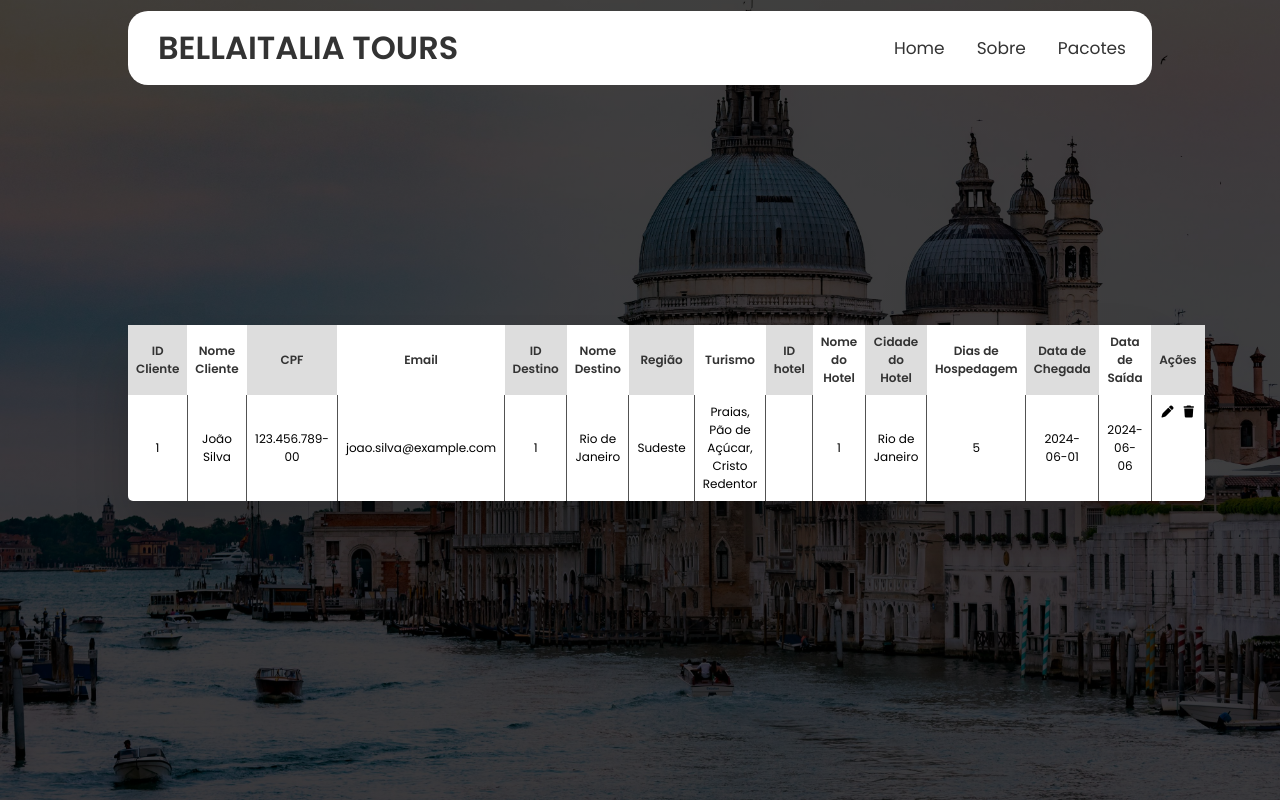
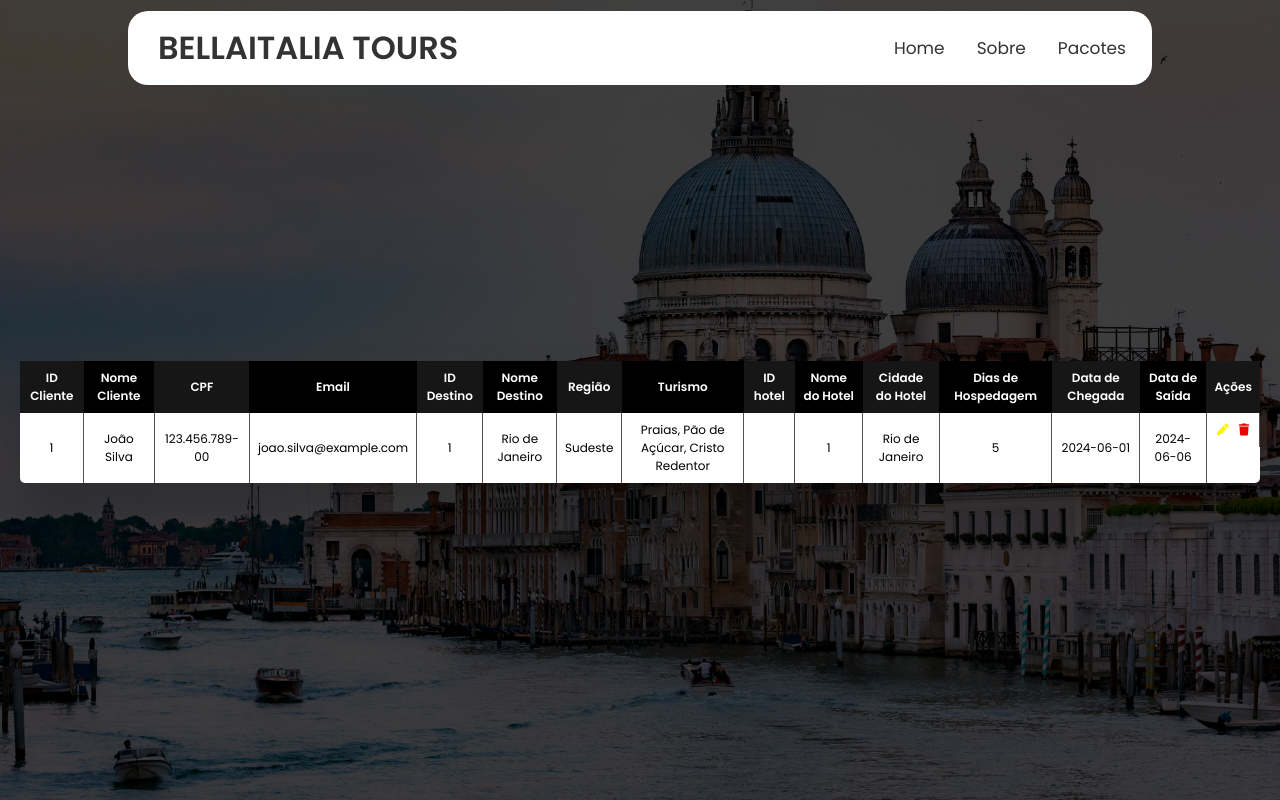
Before and after one commit to Medonca09/projeto_bellaItalia, a PHP site: page /listarReservas.php in a window 1280 px wide. Run offline with PHP 8.4, Linux system fonts and the light colour scheme; data comes from the database, SQL or seed files in the repository.

Commit message:
Criando novo arquivo js para exibir os campos de editar

```diff
--- a/css/listarReserva.css
+++ b/css/listarReserva.css
@@ -64,10 +64,10 @@
 }
 
 .info-table{
-    margin: 10px 70px 70px;
+    margin: 5px 20px 20px;
     box-shadow: 0px 30px 50px rgba( 0, 0, 0, 0.2 );
-	width: 80%;
-	margin-top: 6rem;
+	/* width: 100%; */
+	margin-top: 4rem;
 }
 
 .fl-table {
@@ -93,14 +93,14 @@
 }
 
 .fl-table thead th {
-    color: #333;
-    background: #FFF;
+    color: #fffefe;
+    background: #000000;
 }
 
 
 .fl-table thead th:nth-child(odd) {
-    color: #333;
-    background: #ddd;
+    color: #FFF;
+    background: #161616;
 }
 
 .fl-table tr:nth-child(even) {
@@ -115,9 +115,21 @@
 
 .action-icons a {
     text-decoration: none;
-    color: black;
+    /* color: black; */
 }
 
-.action-icons a:hover {
-    color: blue;
+.fa-pen{
+	color: #f9f504;
 }
+
+.fa-pen:hover {
+    color: rgb(255, 136, 0);
+}
+
+.fa-trash{
+	color: #ed0000;
+}
+
+.fa-trash:hover{
+	color: #870303;
+}
```
Also changed, not shown: editar.php (+1 -19 lines), js/functionEditar.js (added, +14 -0 lines).
